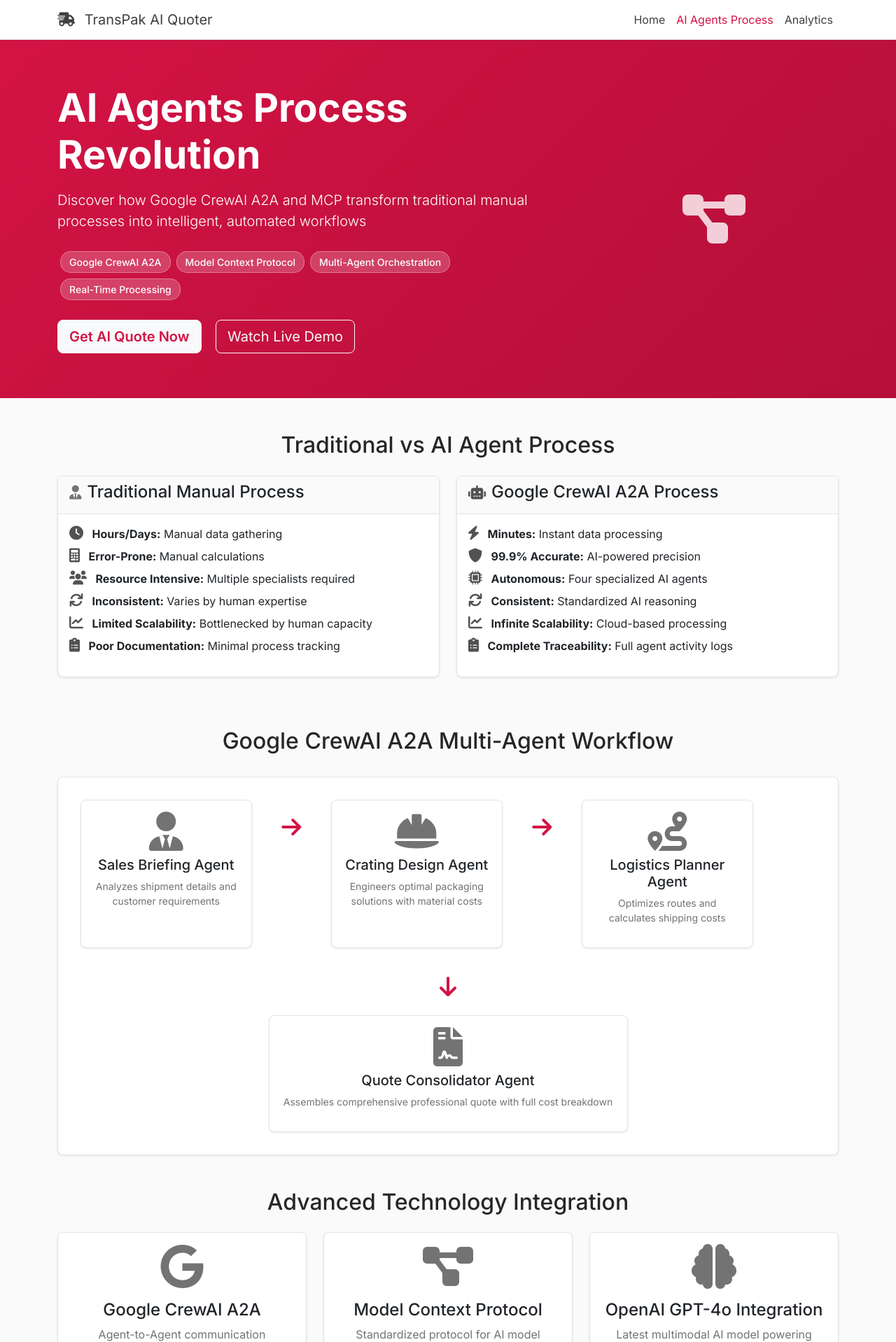
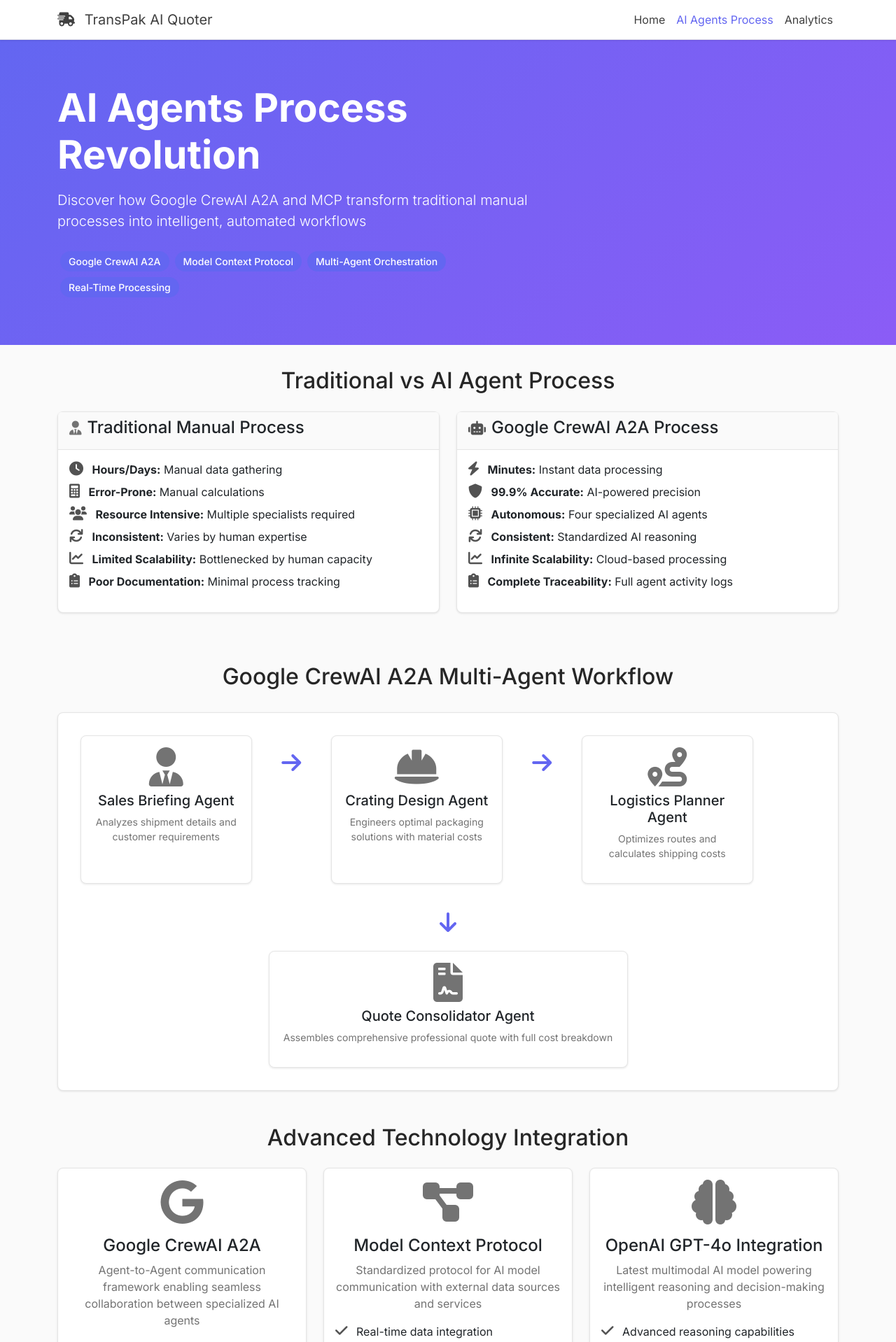
Before and after one commit to mansihsurapaneni2025/TransPakQuoteCrewAI, a Flask app: page /ai-agents-process in a window 1280 px wide. Shown: the top 1918 px of the page at 70% size. Run offline with Flask 3, Linux system fonts and the light colour scheme.

Commit message:
Restored to 'db6f67da50a88c9ec70fdfab3cbec6d46b4fe5a1'
Replit-Restored-To: db6f67da50a88c9ec70fdfab3cbec6d46b4fe5a1

```diff
--- a/pyproject.toml
+++ b/pyproject.toml
@@ -16,7 +16,6 @@
     "flask-migrate>=4.1.0",
     "flask-sqlalchemy>=3.1.1",
     "gunicorn>=23.0.0",
-    "langchain-openai>=0.2.14",
     "oauthlib>=3.2.2",
     "openai>=1.86.0",
     "psutil>=7.0.0",
@@ -24,7 +23,6 @@
     "pyjwt>=2.10.1",
     "pytest>=8.4.0",
     "redis>=6.2.0",
-    "requests>=2.32.4",
     "sentry-sdk>=2.30.0",
     "sqlalchemy>=2.0.41",
     "sqlalchemy-utils>=0.41.2",
--- a/templates/ai_agents_process.html
+++ b/templates/ai_agents_process.html
@@ -11,9 +11,7 @@
     <link href="https://fonts.googleapis.com/css2?family=Inter:wght@300;400;500;600;700&display=swap" rel="stylesheet">
     <style>
         :root {
-            --primary-color: #D31344;
-            --primary-light: #E8446B;
-            --primary-dark: #B50F39;
+            --primary-color: #6366f1;
             --secondary-color: #8b5cf6;
             --neutral-50: #fafafa;
             --neutral-100: #f5f5f5;
@@ -170,25 +168,21 @@
     </nav>
 
     <!-- Hero Section -->
-    <section class="hero-section" style="background: linear-gradient(135deg, var(--primary-color) 0%, var(--primary-dark) 100%); color: white; padding: 4rem 0; margin-bottom: 3rem;">
+    <section class="hero-section">
         <div class="container">
             <div class="row align-items-center">
                 <div class="col-lg-8">
                     <h1 class="display-4 fw-bold mb-3">AI Agents Process Revolution</h1>
                     <p class="lead mb-4">Discover how Google CrewAI A2A and MCP transform traditional manual processes into intelligent, automated workflows</p>
-                    <div class="d-flex flex-wrap mb-4">
-                        <span class="tech-badge" style="background: rgba(255,255,255,0.2); color: white; border: 1px solid rgba(255,255,255,0.3);">Google CrewAI A2A</span>
-                        <span class="tech-badge" style="background: rgba(255,255,255,0.2); color: white; border: 1px solid rgba(255,255,255,0.3);">Model Context Protocol</span>
-                        <span class="tech-badge" style="background: rgba(255,255,255,0.2); color: white; border: 1px solid rgba(255,255,255,0.3);">Multi-Agent Orchestration</span>
-                        <span class="tech-badge" style="background: rgba(255,255,255,0.2); color: white; border: 1px solid rgba(255,255,255,0.3);">Real-Time Processing</span>
-                    </div>
-                    <div class="hero-buttons">
-                        <a href="/" class="btn btn-light btn-lg me-3" style="color: var(--primary-color); font-weight: 600;">Get AI Quote Now</a>
-                        <a href="#real-time-demo" class="btn btn-outline-light btn-lg">Watch Live Demo</a>
+                    <div class="d-flex flex-wrap">
+                        <span class="tech-badge">Google CrewAI A2A</span>
+                        <span class="tech-badge">Model Context Protocol</span>
+                        <span class="tech-badge">Multi-Agent Orchestration</span>
+                        <span class="tech-badge">Real-Time Processing</span>
                     </div>
                 </div>
                 <div class="col-lg-4 text-center">
-                    <i class="fas fa-project-diagram display-1" style="color: rgba(255,255,255,0.8);"></i>
+                    <i class="bi bi-diagram-3 display-1"></i>
                 </div>
             </div>
         </div>
@@ -406,33 +400,33 @@
             <h2 class="text-center mb-4">Real-Time Data Integration via MCP</h2>
             <div class="row">
                 <div class="col-lg-6 mb-4">
-                    <div class="card process-card">
-                        <div class="card-header">
-                            <h5><i class="neutral-icon fas fa-globe"></i> Live Market Data Sources</h5>
+                    <div class="card bg-dark text-white">
+                        <div class="card-header bg-info">
+                            <h5><i class="bi bi-globe"></i> Live Market Data Sources</h5>
                         </div>
                         <div class="card-body">
                             <ul class="list-unstyled">
-                                <li class="mb-2"><i class="neutral-icon fas fa-gas-pump"></i> <strong>Fuel Prices:</strong> Real-time diesel rates by region</li>
-                                <li class="mb-2"><i class="neutral-icon fas fa-hard-hat"></i> <strong>Labor Costs:</strong> Regional wage data ($52/hr CA, $42/hr TX)</li>
-                                <li class="mb-2"><i class="neutral-icon fas fa-tree"></i> <strong>Materials:</strong> Lumber, foam, steel pricing</li>
-                                <li class="mb-2"><i class="neutral-icon fas fa-shipping-fast"></i> <strong>Carriers:</strong> FedEx, UPS performance metrics</li>
-                                <li class="mb-2"><i class="neutral-icon fas fa-route"></i> <strong>Routes:</strong> Real-time distance calculations</li>
+                                <li class="mb-2"><i class="bi bi-fuel-pump text-warning"></i> <strong>Fuel Prices:</strong> Real-time diesel rates by region</li>
+                                <li class="mb-2"><i class="bi bi-hammer text-info"></i> <strong>Labor Costs:</strong> Regional wage data ($52/hr CA, $42/hr TX)</li>
+                                <li class="mb-2"><i class="bi bi-tree text-success"></i> <strong>Materials:</strong> Lumber, foam, steel pricing</li>
+                                <li class="mb-2"><i class="bi bi-truck text-primary"></i> <strong>Carriers:</strong> FedEx, UPS performance metrics</li>
+                                <li class="mb-2"><i class="bi bi-map text-danger"></i> <strong>Routes:</strong> Real-time distance calculations</li>
                             </ul>
                         </div>
                     </div>
                 </div>
                 <div class="col-lg-6 mb-4">
-                    <div class="card process-card">
-                        <div class="card-header">
-                            <h5><i class="neutral-icon fas fa-chart-line"></i> Dynamic Pricing Calculations</h5>
+                    <div class="card bg-dark text-white">
+                        <div class="card-header bg-success">
+                            <h5><i class="bi bi-graph-up"></i> Dynamic Pricing Calculations</h5>
                         </div>
                         <div class="card-body">
                             <ul class="list-unstyled">
-                                <li class="mb-2"><i class="neutral-icon fas fa-calculator"></i> <strong>Base Freight:</strong> Distance × weight × carrier rates</li>
-                                <li class="mb-2"><i class="neutral-icon fas fa-gas-pump"></i> <strong>Fuel Surcharge:</strong> Live regional fuel adjustments</li>
-                                <li class="mb-2"><i class="neutral-icon fas fa-shield-alt"></i> <strong>Insurance:</strong> Value-based coverage calculations</li>
-                                <li class="mb-2"><i class="neutral-icon fas fa-tools"></i> <strong>Handling:</strong> Fragility-based special requirements</li>
-                                <li class="mb-2"><i class="neutral-icon fas fa-clock"></i> <strong>Timeline:</strong> Expedited service premiums</li>
+                                <li class="mb-2"><i class="bi bi-calculator text-primary"></i> <strong>Base Freight:</strong> Distance × weight × carrier rates</li>
+                                <li class="mb-2"><i class="bi bi-fuel-pump text-warning"></i> <strong>Fuel Surcharge:</strong> Live regional fuel adjustments</li>
+                                <li class="mb-2"><i class="bi bi-shield text-info"></i> <strong>Insurance:</strong> Value-based coverage calculations</li>
+                                <li class="mb-2"><i class="bi bi-tools text-success"></i> <strong>Handling:</strong> Fragility-based special requirements</li>
+                                <li class="mb-2"><i class="bi bi-clock-history text-danger"></i> <strong>Timeline:</strong> Expedited service premiums</li>
                             </ul>
                         </div>
                     </div>
@@ -444,15 +438,15 @@
         <section class="mb-5">
             <div class="row">
                 <div class="col-12">
-                    <div class="card process-card">
-                        <div class="card-header">
-                            <h3><i class="neutral-icon fas fa-brain"></i> AI Agent Learning & Memory System</h3>
+                    <div class="card bg-secondary">
+                        <div class="card-header bg-primary">
+                            <h3><i class="bi bi-brain"></i> AI Agent Learning & Memory System</h3>
                         </div>
                         <div class="card-body">
                             <div class="row">
                                 <div class="col-lg-6">
-                                    <h5><i class="neutral-icon fas fa-graduation-cap"></i> Continuous Learning</h5>
-                                    <ul class="text-muted">
+                                    <h5><i class="bi bi-memory text-info"></i> Continuous Learning</h5>
+                                    <ul>
                                         <li>Captures real agent reasoning and decision-making processes</li>
                                         <li>Analyzes performance metrics and accuracy rates</li>
                                         <li>Stores learning insights for future improvements</li>
@@ -460,8 +454,8 @@
                                     </ul>
                                 </div>
                                 <div class="col-lg-6">
-                                    <h5><i class="neutral-icon fas fa-clipboard-check"></i> Complete Traceability</h5>
-                                    <ul class="text-muted">
+                                    <h5><i class="bi bi-journal-code text-success"></i> Complete Traceability</h5>
+                                    <ul>
                                         <li>Full audit trail of every agent decision</li>
                                         <li>Detailed cost calculation breakdowns</li>
                                         <li>Performance confidence scoring (95%+ accuracy)</li>
@@ -477,11 +471,11 @@
 
         <!-- Call to Action -->
         <section class="text-center mb-5">
-            <div class="card text-white" style="background: linear-gradient(135deg, var(--primary-color) 0%, var(--primary-dark) 100%);">
+            <div class="card bg-primary text-white">
                 <div class="card-body p-5">
                     <h2>Experience the Future of Logistics</h2>
                     <p class="lead">See how Google CrewAI A2A and MCP transform your shipping operations</p>
-                    <a href="/" class="btn btn-light btn-lg me-3" style="color: var(--primary-color); font-weight: 600;">Try AI Quote Generator</a>
+                    <a href="/" class="btn btn-light btn-lg me-3">Try AI Quote Generator</a>
                     <a href="/analytics" class="btn btn-outline-light btn-lg">View Analytics Dashboard</a>
                 </div>
             </div>
```
Also changed, not shown: 3 other files.
